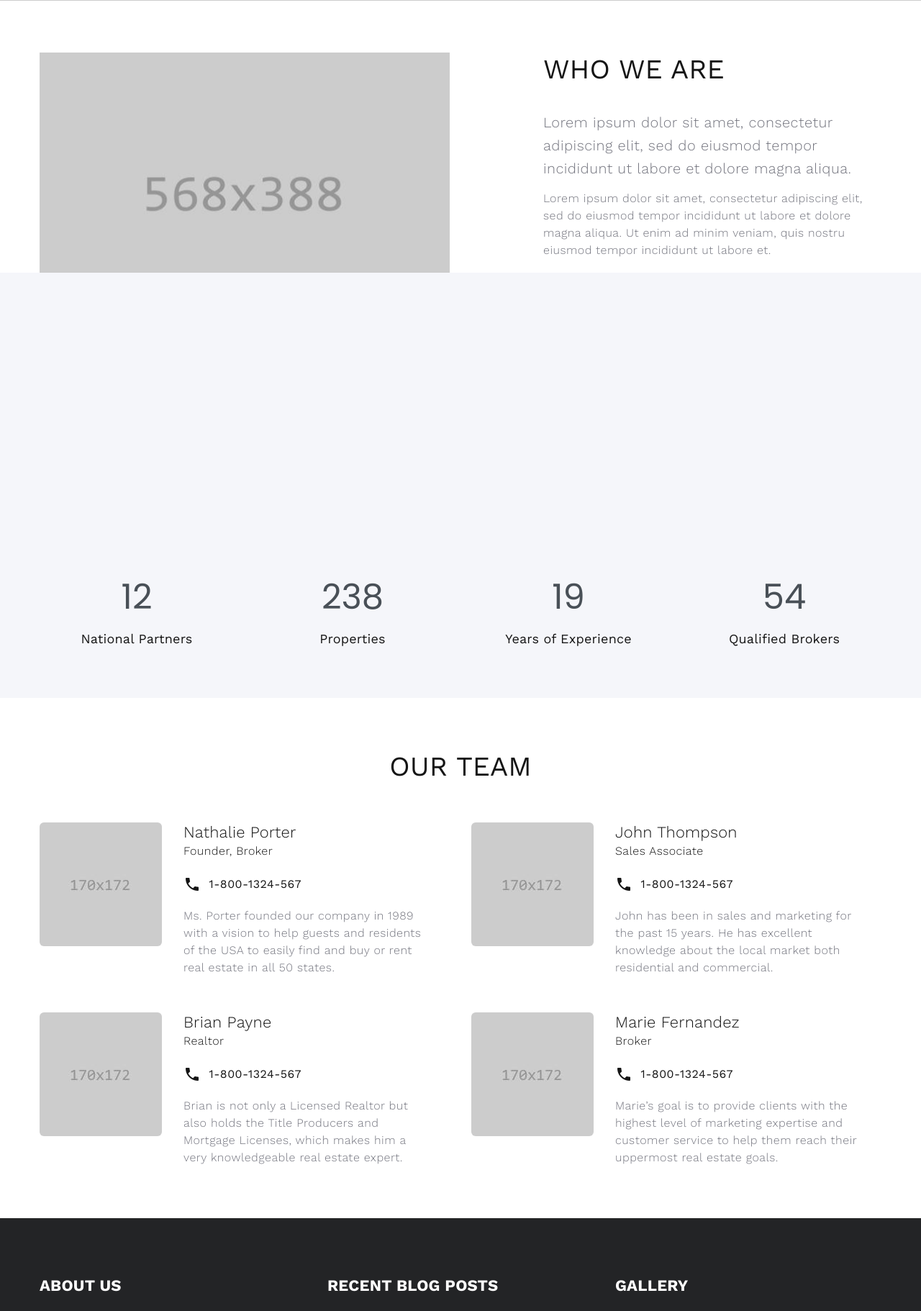
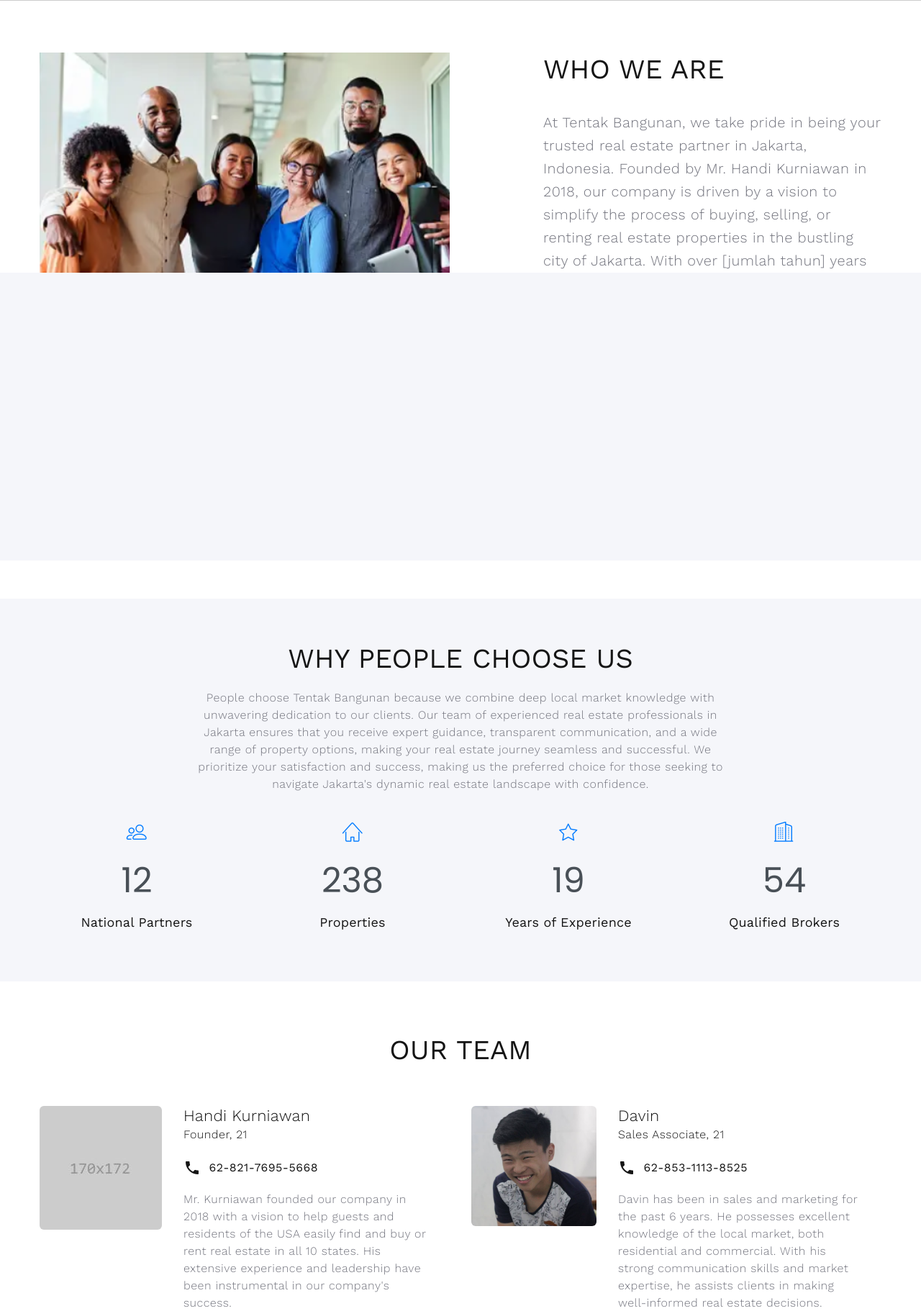
Before and after one commit to FikriNur10/python-kelompok3, a Flask app: page /about in a window 1280 px wide. Shown: the part 421-2243 px from the top of the page at 72% size. Run offline with Flask 3, Linux system fonts and the light colour scheme; some libraries are stand-ins or nearby versions.

Commit message:
foto deskripsi

```diff
--- a/templates/pages/about-us.html
+++ b/templates/pages/about-us.html
@@ -21,10 +21,10 @@
           <div class="row row-50 justify-content-center justify-content-lg-between flex-lg-row-reverse">
             <div class="col-md-10 col-lg-6 col-xl-5">
               <h3 class="text-uppercase">Who We Are</h3>
-              <p class="about-subtitle">Lorem ipsum dolor sit amet, consectetur adipiscing elit, sed do eiusmod tempor incididunt ut labore et dolore magna aliqua.</p>
-              <p>Lorem ipsum dolor sit amet, consectetur adipiscing elit, sed do eiusmod tempor incididunt ut labore et dolore magna aliqua. Ut enim ad minim veniam, quis nostru eiusmod tempor incididunt ut labore et.</p><a class="button button-lg button-primary button-winona" href="about-us.html">View properties</a>
+              <p class="about-subtitle">At Tentak Bangunan, we take pride in being your trusted real estate partner in Jakarta, Indonesia. Founded by Mr. Handi Kurniawan in 2018, our company is driven by a vision to simplify the process of buying, selling, or renting real estate properties in the bustling city of Jakarta. With over [jumlah tahun] years of combined experience in the real estate industry, our team has an in-depth knowledge of the Jakarta market and is dedicated to helping clients achieve their real estate goals.</p>
+              <p>We are not just real estate professionals; we are advisors who understand the intricacies of the local market. Our commitment to exceptional service and transparent communication sets us apart, making us the preferred choice for those looking to navigate the dynamic real estate landscape of Jakarta.</p><a class="button button-lg button-primary button-winona" href="about-us.html">View properties</a>
             </div>
-            <div class="col-md-10 col-lg-6 col-xl-6"><img class="img-responsive" src="static/images/careers-1-570x388.jpg" alt="" width="570" height="388"/>
+            <div class="col-md-10 col-lg-6 col-xl-6"><img class="img-responsive" src="static/images/team.png" alt="" width="570" height="388"/>
             </div>
           </div>
         </div>
@@ -33,7 +33,7 @@
       <section class="section novi-background section-md text-center bg-gray-100">
         <div class="container">
           <h3 class="text-uppercase wow-outer"><span class="wow slideInUp">Why people Choose Us</span></h3>
-          <p class="wow-outer"><span class="text-width-1 wow slideInDown">Lorem ipsum dolor sit amet, consectetur adipiscing elit, sed do eiusmod tempor incididunt ut labore et dolore magna aliqua.</span></p>
+          <p class="wow-outer"><span class="text-width-1 wow slideInDown">People choose Tentak Bangunan because we combine deep local market knowledge with unwavering dedication to our clients. Our team of experienced real estate professionals in Jakarta ensures that you receive expert guidance, transparent communication, and a wide range of property options, making your real estate journey seamless and successful. We prioritize your satisfaction and success, making us the preferred choice for those seeking to navigate Jakarta's dynamic real estate landscape with confidence.</span></p>
           <div class="row row-50">
             <div class="col-6 col-md-3 wow-outer">
               <!-- Counter Minimal-->
@@ -88,57 +88,57 @@
                 <figure class="profile-creative-figure"><img class="profile-creative-image" src="static/images/team-1-270x273.jpg" alt="" width="270" height="273"/>
                 </figure>
                 <div class="profile-creative-main">
-                  <h5 class="profile-creative-title"><a href="#">Nathalie Porter</a></h5>
-                  <p class="profile-creative-position">Founder, Broker</p>
+                  <h5 class="profile-creative-title"><a href="#">Handi Kurniawan</a></h5>
+                  <p class="profile-creative-position">Founder, 21</p>
                   <div class="profile-creative-contacts">
-                    <div class="object-inline"><span class="icon novi-icon icon-md mdi mdi-phone"></span><a href="tel:#">1-800-1324-567</a></div>
+                    <div class="object-inline"><span class="icon novi-icon icon-md mdi mdi-phone"></span><a href="tel:#"> 62-821-7695-5668</a></div>
                   </div>
-                  <p>Ms. Porter founded our company in 1989 with a vision to help guests and residents of the USA to easily find and buy or rent real estate in all 50 states.</p>
+                  <p>Mr. Kurniawan founded our company in 2018 with a vision to help guests and residents of the USA easily find and buy or rent real estate in all 10 states. His extensive experience and leadership have been instrumental in our company's success.</p>
                 </div>
               </article>
             </div>
             <div class="col-md-10 col-lg-6 wow-outer">
               <!-- Profile Creative-->
               <article class="profile-creative wow slideInLeft" data-wow-delay=".2s">
-                <figure class="profile-creative-figure"><img class="profile-creative-image" src="static/images/team-2-270x273.jpg" alt="" width="270" height="273"/>
+                <figure class="profile-creative-figure"><img class="profile-creative-image" src="static/images/davin.png" alt="" width="270" height="273"/>
                 </figure>
                 <div class="profile-creative-main">
-                  <h5 class="profile-creative-title"><a href="#">John Thompson</a></h5>
-                  <p class="profile-creative-position">Sales Associate</p>
+                  <h5 class="profile-creative-title"><a href="#">Davin</a></h5>
+                  <p class="profile-creative-position">Sales Associate, 21</p>
                   <div class="profile-creative-contacts">
-                    <div class="object-inline"><span class="icon novi-icon icon-md mdi mdi-phone"></span><a href="tel:#">1-800-1324-567</a></div>
+                    <div class="object-inline"><span class="icon novi-icon icon-md mdi mdi-phone"></span><a href="tel:#"> 62-853-1113-8525</a></div>
                   </div>
-                  <p>John has been in sales and marketing for the past 15 years. He has excellent knowledge about the local market both residential and commercial.</p>
+                  <p>Davin has been in sales and marketing for the past 6 years. He possesses excellent knowledge of the local market, both residential and commercial. With his strong communication skills and market expertise, he assists clients in making well-informed real estate decisions.</p>
                 </div>
               </article>
             </div>
             <div class="col-md-10 col-lg-6 wow-outer">
               <!-- Profile Creative-->
               <article class="profile-creative wow slideInLeft">
-                <figure class="profile-creative-figure"><img class="profile-creative-image" src="static/images/team-3-270x273.jpg" alt="" width="270" height="273"/>
+                <figure class="profile-creative-figure"><img class="profile-creative-image" src="static/images/joce.png" alt="" width="270" height="273"/>
                 </figure>
                 <div class="profile-creative-main">
-                  <h5 class="profile-creative-title"><a href="#">Brian Payne</a></h5>
-                  <p class="profile-creative-position">Realtor</p>
+                  <h5 class="profile-creative-title"><a href="#">Glenda Jocelyn</a></h5>
+                  <p class="profile-creative-position">Realtor, 20</p>
                   <div class="profile-creative-contacts">
-                    <div class="object-inline"><span class="icon novi-icon icon-md mdi mdi-phone"></span><a href="tel:#">1-800-1324-567</a></div>
+                    <div class="object-inline"><span class="icon novi-icon icon-md mdi mdi-phone"></span><a href="tel:#"> 62-812-8855-9693</a></div>
                   </div>
-                  <p>Brian is not only a Licensed Realtor but also holds the Title Producers and Mortgage Licenses, which makes him a very knowledgeable real estate expert.</p>
+                  <p>Glenda is not only a Licensed Realtor but also holds the Title Producers and Mortgage Licenses, making her a very knowledgeable real estate expert. Her dedication to providing exceptional service and expertise ensures that clients have a smooth real estate experience.</p>
                 </div>
               </article>
             </div>
             <div class="col-md-10 col-lg-6 wow-outer">
               <!-- Profile Creative-->
               <article class="profile-creative wow slideInLeft" data-wow-delay=".2s">
-                <figure class="profile-creative-figure"><img class="profile-creative-image" src="static/images/team-4-270x273.jpg" alt="" width="270" height="273"/>
+                <figure class="profile-creative-figure"><img class="profile-creative-image" src="static/images/fikri1.png" alt="" width="270" height="273"/>
                 </figure>
                 <div class="profile-creative-main">
-                  <h5 class="profile-creative-title"><a href="#">Marie Fernandez</a></h5>
-                  <p class="profile-creative-position">Broker</p>
+                  <h5 class="profile-creative-title"><a href="#">Fikri Nur Diega</a></h5>
+                  <p class="profile-creative-position">Broker, 20</p>
                   <div class="profile-creative-contacts">
-                    <div class="object-inline"><span class="icon novi-icon icon-md mdi mdi-phone"></span><a href="tel:#">1-800-1324-567</a></div>
+                    <div class="object-inline"><span class="icon novi-icon icon-md mdi mdi-phone"></span><a href="tel:#"> 62-822-4610-0194</a></div>
                   </div>
-                  <p>Marie’s goal is to provide clients with the highest level of marketing expertise and customer service to help them reach their uppermost real estate goals.</p>
+                  <p>Fikri's goal is to provide clients with the highest level of marketing expertise and customer service to help them reach their uppermost real estate goals. His experience as a broker makes him an invaluable resource for clients looking to buy or sell property.</p>
                 </div>
               </article>
             </div>
```
Also changed, not shown: static/images/davin.png (added), static/images/fikri1.png (added), static/images/joce.png (added), static/images/team.png (added).
